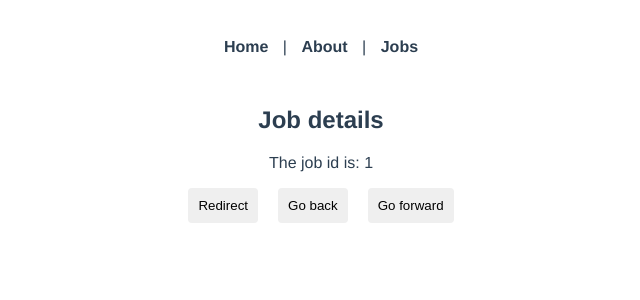
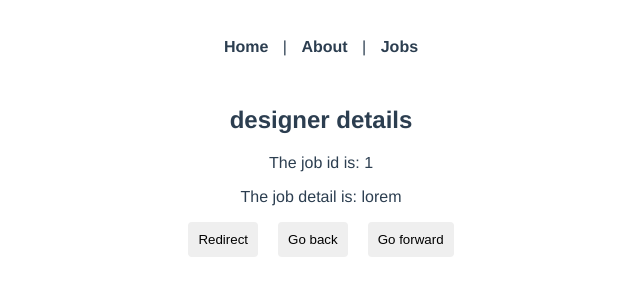
Before and after one commit to jnemec91/vue-tutorial, a Vue app in the folder 5/ninja-jobs/: page /jobs/1 in a window 1280 px wide. Shown: the top 300 px of the page, without its empty margins (319-959 px from the left). Built offline with nearby package versions, Linux system fonts and the light colour scheme; data requests are answered from the project's data file.

Commit message:
fetching data from another source

```diff
--- a/5/ninja-jobs/data/db.json
+++ b/5/ninja-jobs/data/db.json
@@ -2,7 +2,10 @@
     "jobs": [
         { "title": "designer", "id": 1, "details": "lorem" },
         { "title": "developer", "id": 2, "details": "lorem" },
-        { "title": "administrator", "id": 3, "details": "lorem" }
+        { "title": "administrator", "id": 3, "details": "lorem" },
+        { "title": "technician", "id": 4, "details": "lorem" },
+        { "title": "secretary", "id": 5, "details": "lorem" },
+        { "title": "ceo", "id": 6, "details": "lorem" }
     ],
     "blogs":[]
 }
--- a/5/ninja-jobs/src/views/jobs/JobDetailsView.vue
+++ b/5/ninja-jobs/src/views/jobs/JobDetailsView.vue
@@ -1,6 +1,16 @@
 <template>
-    <h2>Job details</h2>
-    <p>The job id is: {{ id }}</p>
+  <div v-if="job">
+    <h2>{{ job.title }} details</h2>
+    <p>The job id is: {{ job.id }}</p>
+    <p>The job detail is: {{ job.details }}</p>
+  </div>
+  <div v-else>
+    <p>Loading job details...</p>
+  </div>
+  <div v-if="error">
+    <h2>Something went wrong!</h2>
+    <p>There was an error when fetching data from server: {{ error }}</p>
+  </div>
 </template>
 
 <script>
@@ -9,7 +19,15 @@ export default {
   props: ['id'],
   data () {
     return {
+      job: null,
+      error: null
     }
+  },
+  mounted () {
+    fetch('http://localhost:3000/jobs?id=' + this.id)
+      .then(response => response.json())
+      .then(data => this.job = data[0])
+      .catch(err => this.error = err.message)
   }
 }
 </script>
--- a/5/ninja-jobs/src/views/jobs/JobsListView.vue
+++ b/5/ninja-jobs/src/views/jobs/JobsListView.vue
@@ -12,12 +12,14 @@ export default {
   name: 'JobListView',
   data () {
     return {
-      jobs: [
-        { title: 'designer', id: 1, details: 'lorem' },
-        { title: 'developer', id: 2, details: 'lorem' },
-        { title: 'administrator', id: 3, details: 'lorem' }
-      ]
+      jobs: []
     }
+  },
+  mounted () {
+    fetch('http://localhost:3000/jobs')
+      .then(response => response.json())
+      .then(data => this.jobs = data)
+      .catch(err => console.log(err.message))
   }
 }
 
```
